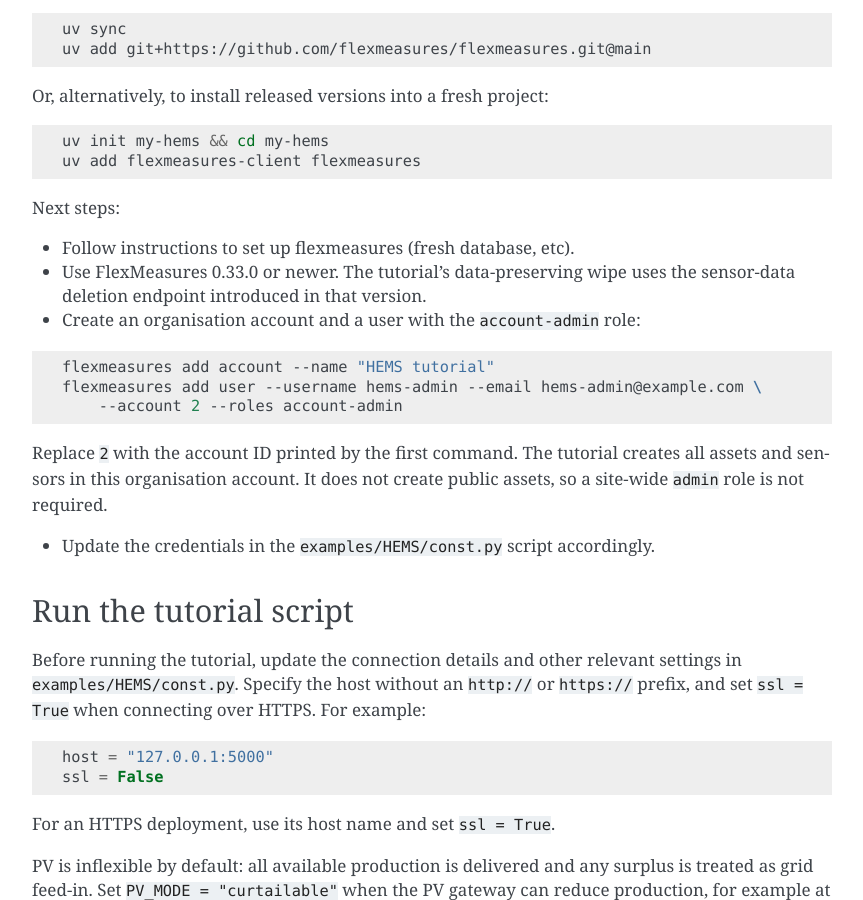
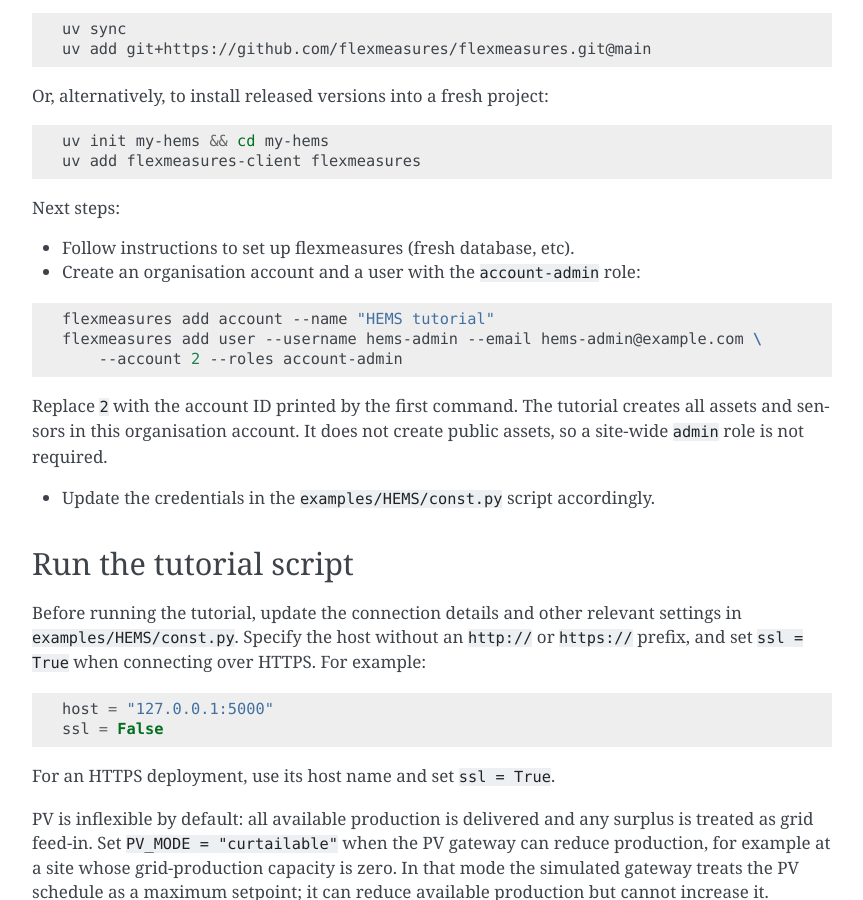
Before and after one commit to FlexMeasures/flexmeasures-client, a Sphinx documentation site: the page built from docs/HEMS.rst, in a window 1280 px wide and 900 px high, scrolled down 1295 px. Shown: the whole window, without its empty margins (338-1201 px from the left). Built offline with Sphinx 7.4.7, drawn with Linux system fonts in a browser that asks for light colours.

Commit message:
docs(hems): drop the contradictory minimum server version
docs/HEMS.rst stated two different requirements. The environment section
said the example requires FlexMeasures 1.0 or newer, while the setup
steps below still said 0.33.0 or newer was enough for the data-preserving
wipe.

1.0 is the requirement that matches the code. HEMS_setup.py gates on
"1.0.0.dev0", and the floor is substantive rather than cosmetic: the site
flex-context is written with inflexible-consumption and
inflexible-production, which only exist from the 1.0 series. A reader who
followed the 0.33 line would set up a server that rejects the
flex-context on the first schedule.

Remove the stale 0.33 bullet. The 1.0 statement already sits above, next
to the install instructions, and the rate-limiting note further down
also refers to v1.0.

Signed-off-by: Mohamed Belhsan Hmida <mohamedbelhsanhmida@gmail.com>

```diff
--- a/docs/HEMS.rst
+++ b/docs/HEMS.rst
@@ -44,8 +44,6 @@
 Next steps:
 
 - Follow instructions to set up flexmeasures (fresh database, etc).
-- Use FlexMeasures 0.33.0 or newer. The tutorial's data-preserving wipe uses
-  the sensor-data deletion endpoint introduced in that version.
 - Create an organisation account and a user with the ``account-admin`` role:
 
 .. code-block:: bash
```
